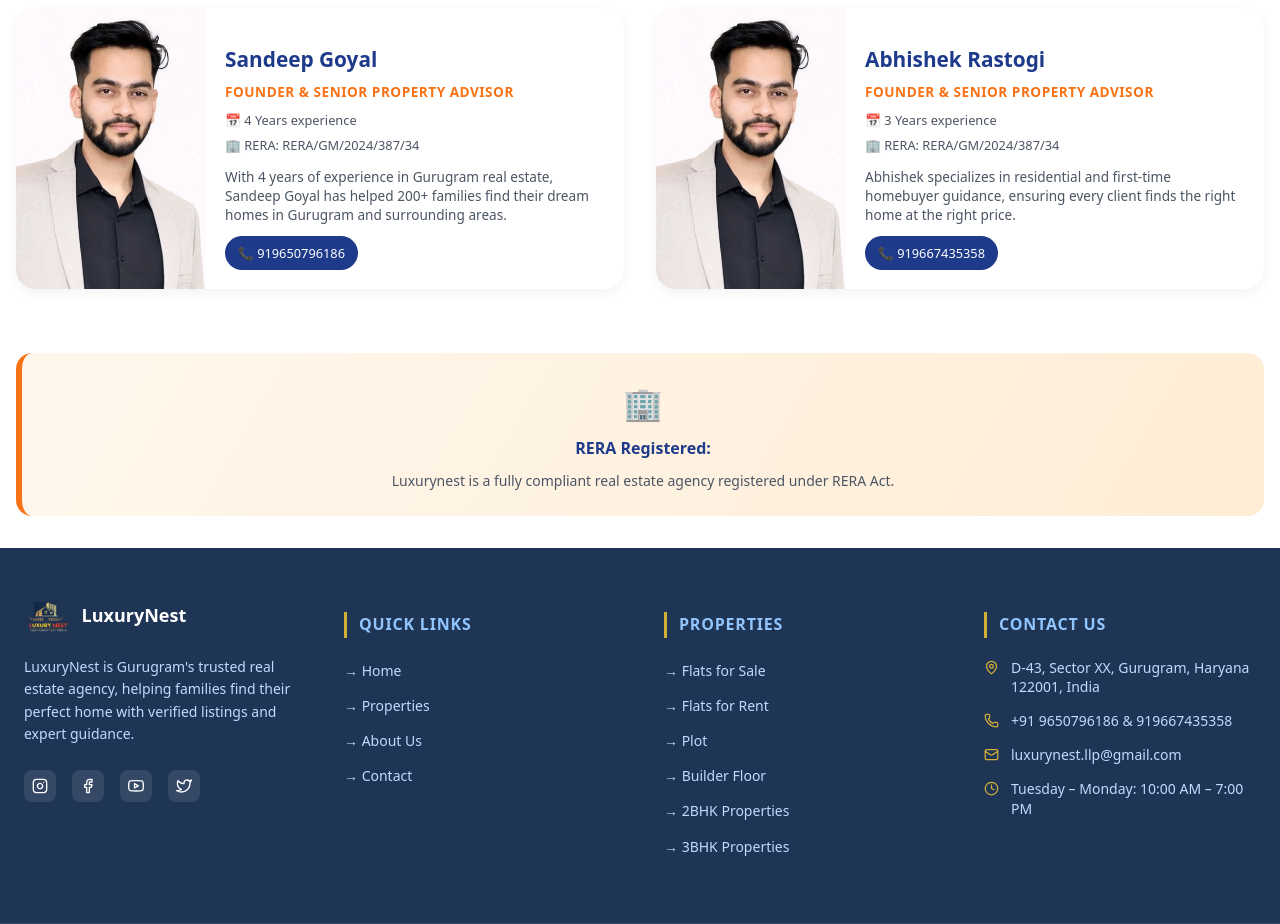
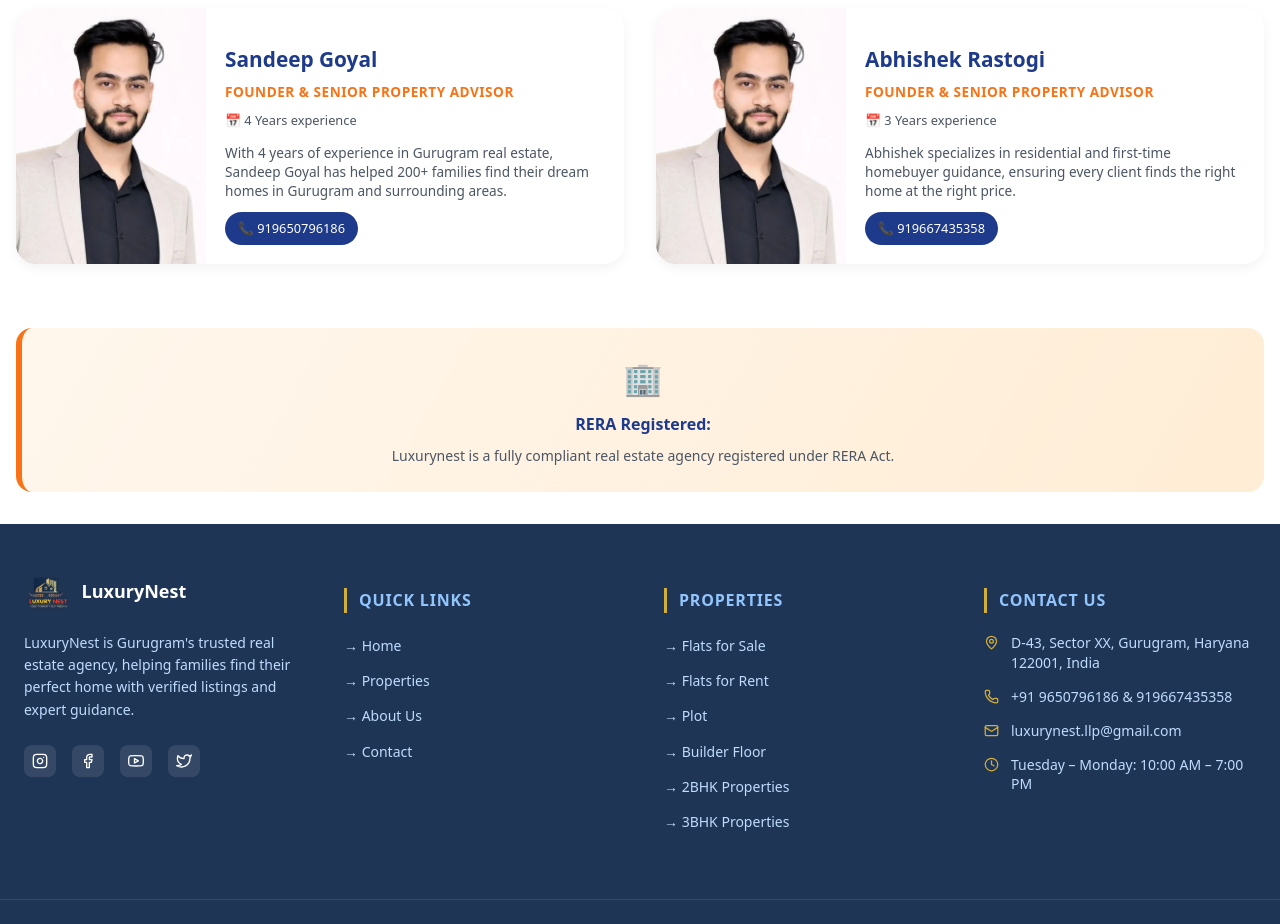
Before and after one commit to gauravquest00-create/luxurynest.llp, a React (Vite) app: page /about in a window 1280 px wide. Shown: the part 1220-2144 px from the top of the page. Built offline with nearby package versions, Linux system fonts and the light colour scheme.

Commit message:
Update TeamMembers.jsx

```diff
--- a/src/components/about/TeamMembers.jsx
+++ b/src/components/about/TeamMembers.jsx
@@ -15,7 +15,6 @@
               <h3 className="team-name">{member.name}</h3>
               <p className="team-role">{member.role}</p>
               <p className="team-experience">📅 {member.experience} experience</p>
-              <p className="team-rera">🏢 RERA: {member.rera}</p>
               <p className="team-bio">{member.bio}</p>
               <a href={`tel:${member.phone}`} className="team-phone">📞 {member.phone}</a>
             </div>
```
